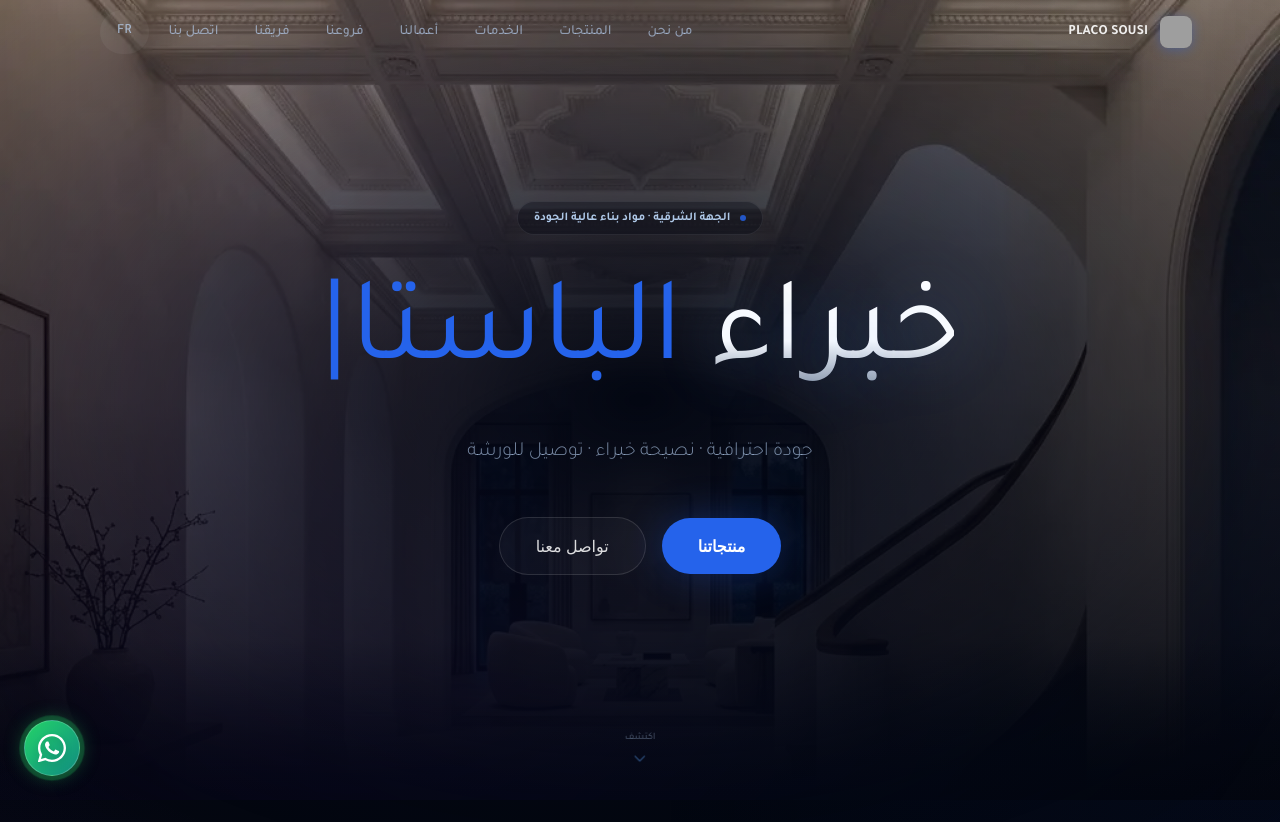
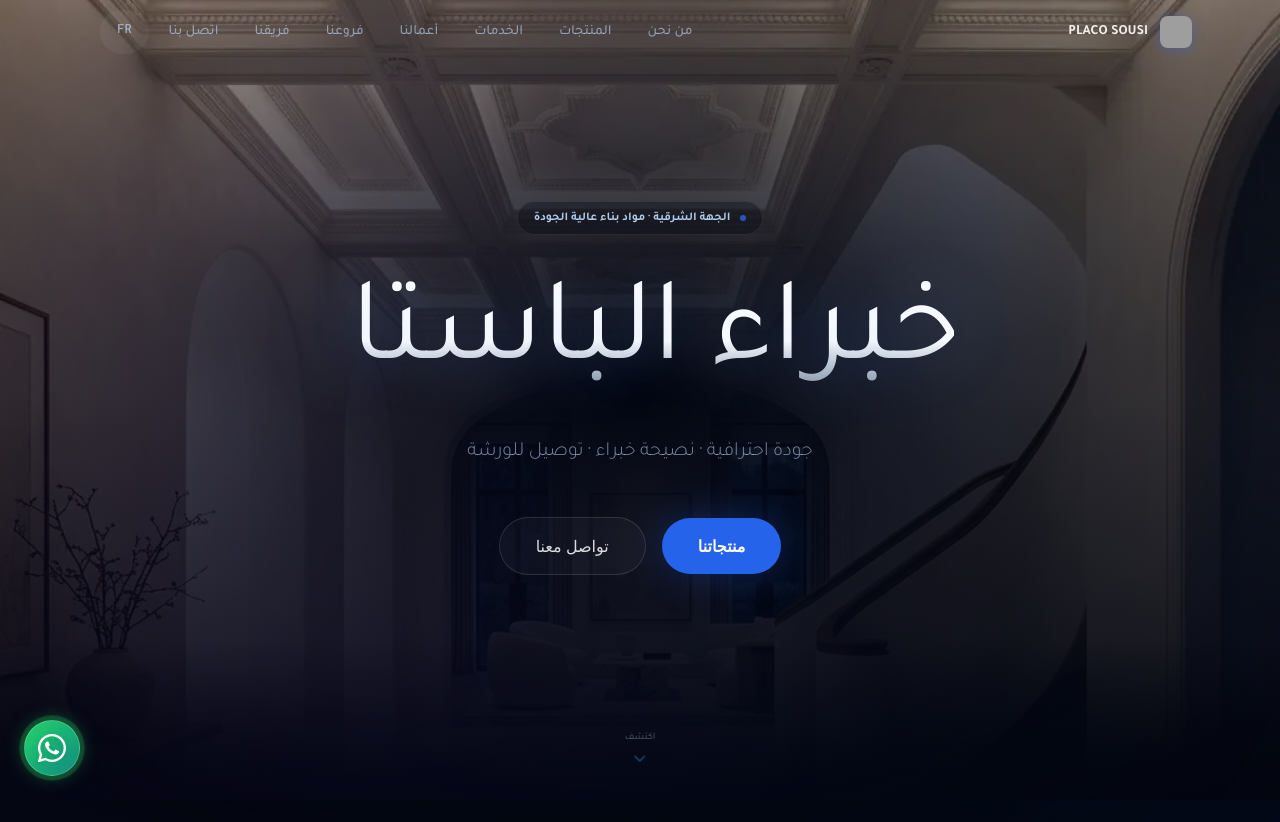
Before and after one commit to anouaramghar/placossousi, a Next.js app: page /ar in a window 1280 px wide. Shown: the top 822 px of the page. Built offline with nearby package versions, Linux system fonts and the light colour scheme; grey boxes are pictures that could not be loaded.

Commit message:
fix: match typewriter text color to heading gradient

```diff
--- a/components/sections/HeroSection.tsx
+++ b/components/sections/HeroSection.tsx
@@ -86,7 +86,7 @@ export default function HeroSection() {
           <span className="text-transparent bg-clip-text bg-gradient-to-b from-white via-white to-brand-200/50 text-glow">
             {t('title_prefix')}{' '}
           </span>
-          <span className="text-brand-400" aria-hidden="true">
+          <span className="text-transparent bg-clip-text bg-gradient-to-b from-white via-white to-brand-200/50 text-glow" aria-hidden="true">
             {displayed}
             <span className="animate-blink ms-0.5">|</span>
           </span>
```
